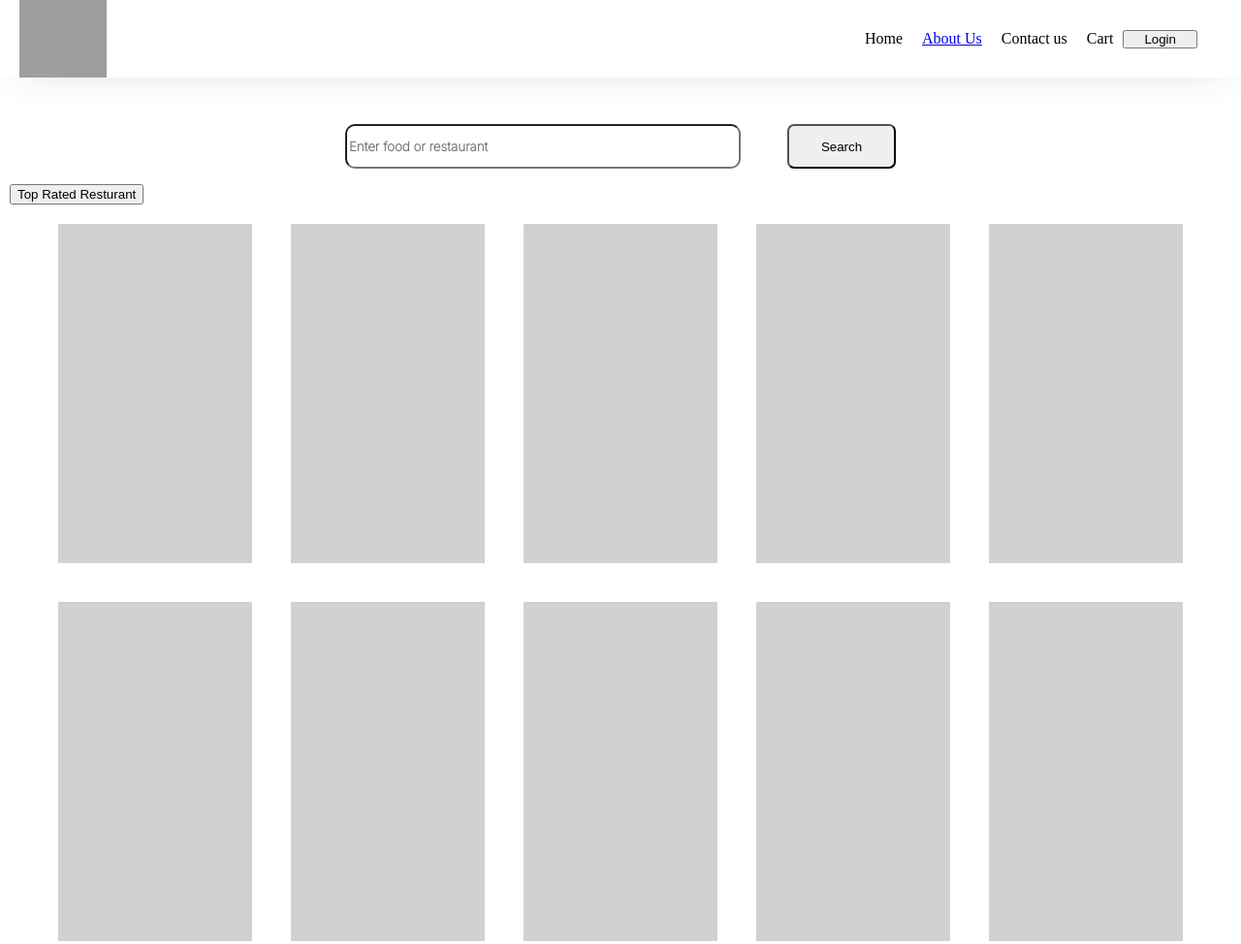
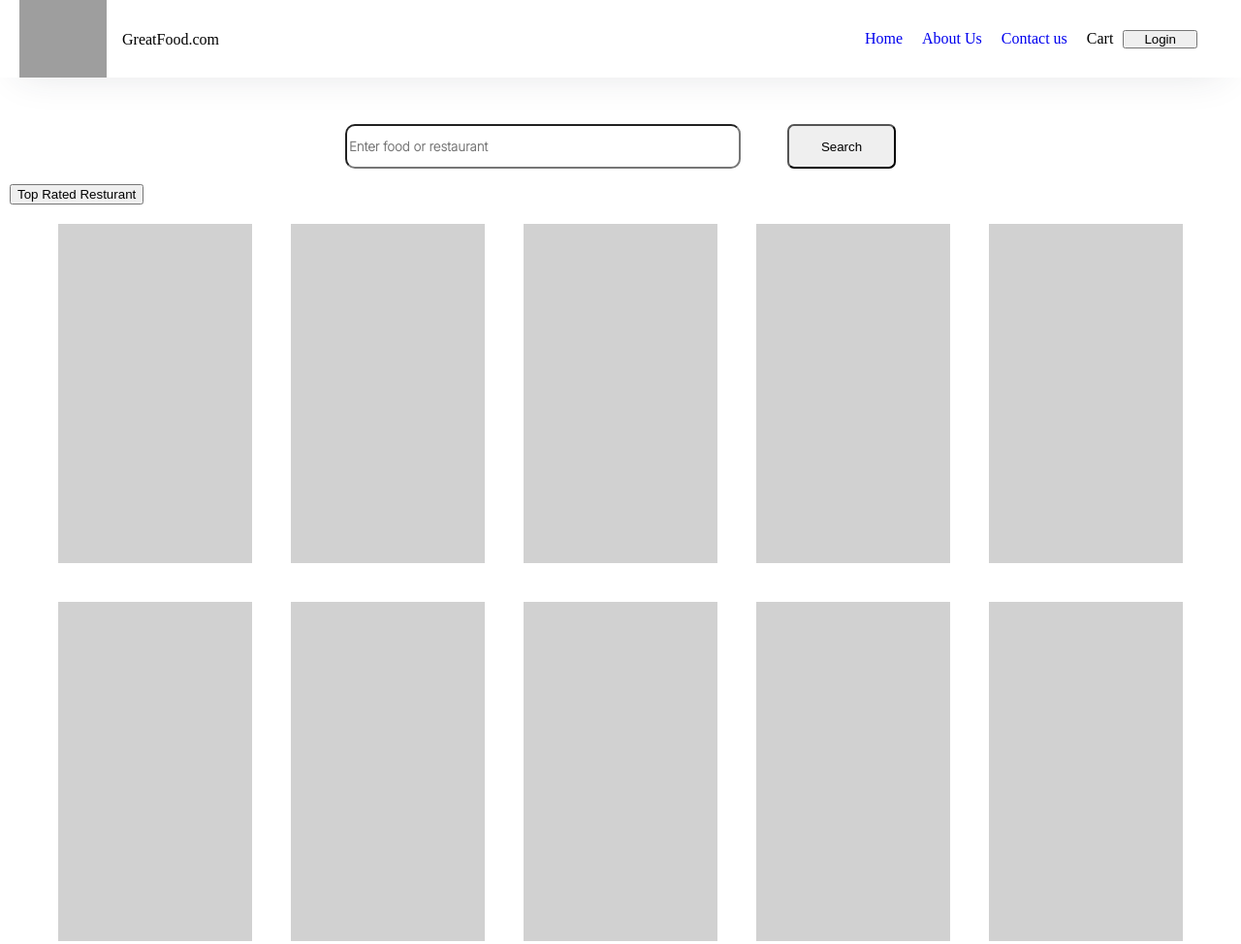
Before and after one commit to AbhishekUpadhyay2/React, a React app: page / in a window 1280 px wide. Shown: the top 974 px of the page at 97% size. Built offline with nearby package versions, Linux system fonts and the light colour scheme; no server answers; grey boxes are pictures that could not be loaded.

Commit message:
Routing part 2

```diff
--- a/Components/About/index.js
+++ b/Components/About/index.js
@@ -4,7 +4,7 @@ import React from "react";
 
 const About = () => {
 	return (
-		<div>
+		<div className='body'>
 			<h1>About</h1>
 			<h2>Learn React Boring</h2>
 		</div>
--- a/Components/Header/Header.css
+++ b/Components/Header/Header.css
@@ -45,3 +45,11 @@
     padding:0 20px;
     cursor: pointer;
 }
+.link-cls{
+    text-decoration:none;
+}
+.appname{
+     position: absolute;
+    top: 2rem;
+    padding-left: 1rem;
+}
--- a/Components/Header/Logo.js
+++ b/Components/Header/Logo.js
@@ -10,6 +10,7 @@ const Logo = () => {
 				src={LOGO_URL}
 				alt='food app'
 			/>
+			<span className='appname'>GreatFood.com</span>
 		</div>
 	);
 };
--- a/Components/Header/NavItems.js
+++ b/Components/Header/NavItems.js
@@ -13,11 +13,27 @@ const NavItems = () => {
 	return (
 		<div className='nav-items'>
 			<ul>
-				<li>Home</li>
 				<li>
-					<a href='/about'>About Us</a>
+					<Link
+						className='link-cls'
+						to={"/"}>
+						Home
+					</Link>
 				</li>
-				<li>Contact us</li>
+				<li>
+					<Link
+						className='link-cls'
+						to='/about'>
+						About Us
+					</Link>
+				</li>
+				<li>
+					<Link
+						className='link-cls'
+						to={"/contact"}>
+						Contact us
+					</Link>
+				</li>
 				<li>Cart</li>
 				<button
 					className='login'
```
